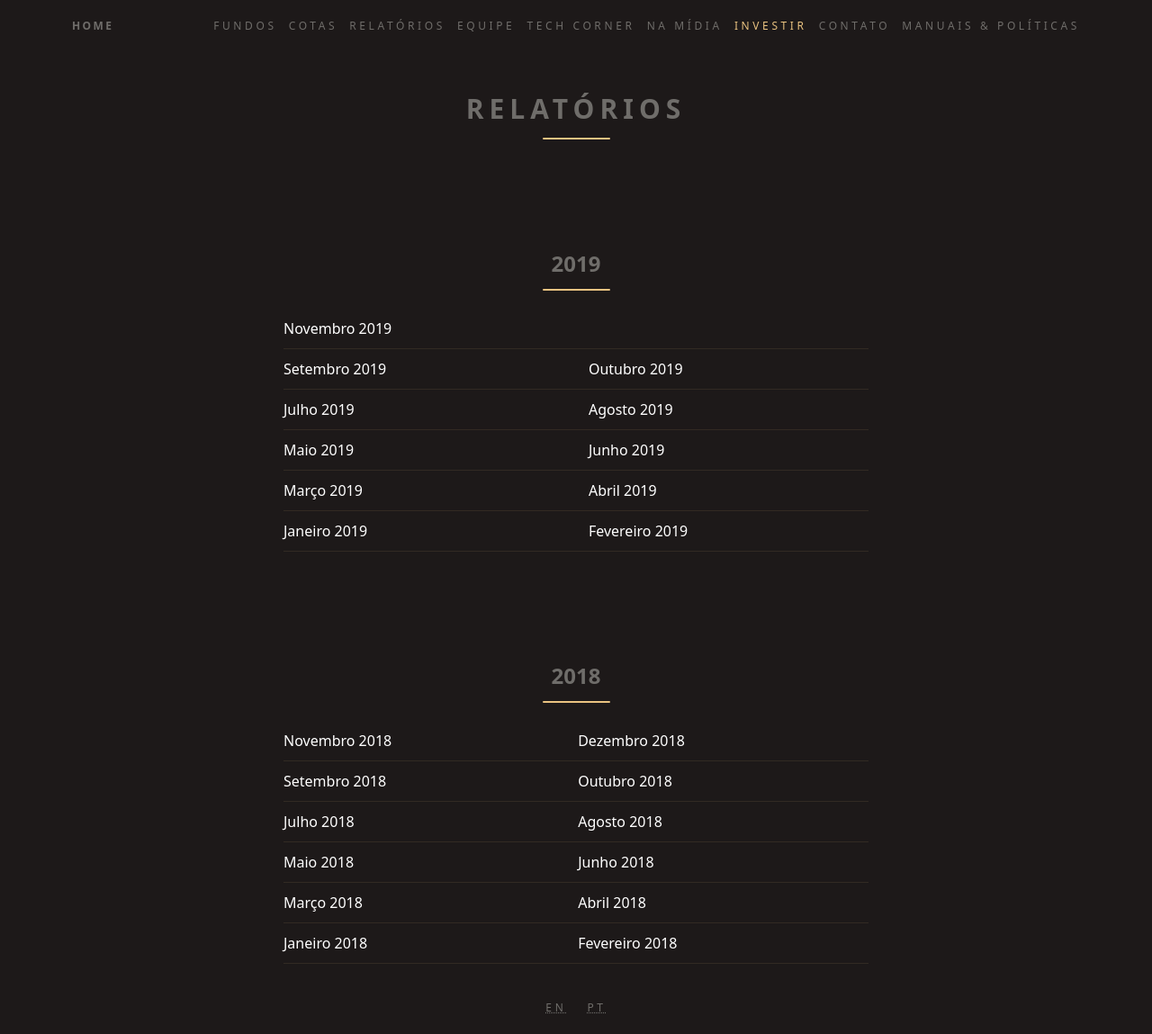
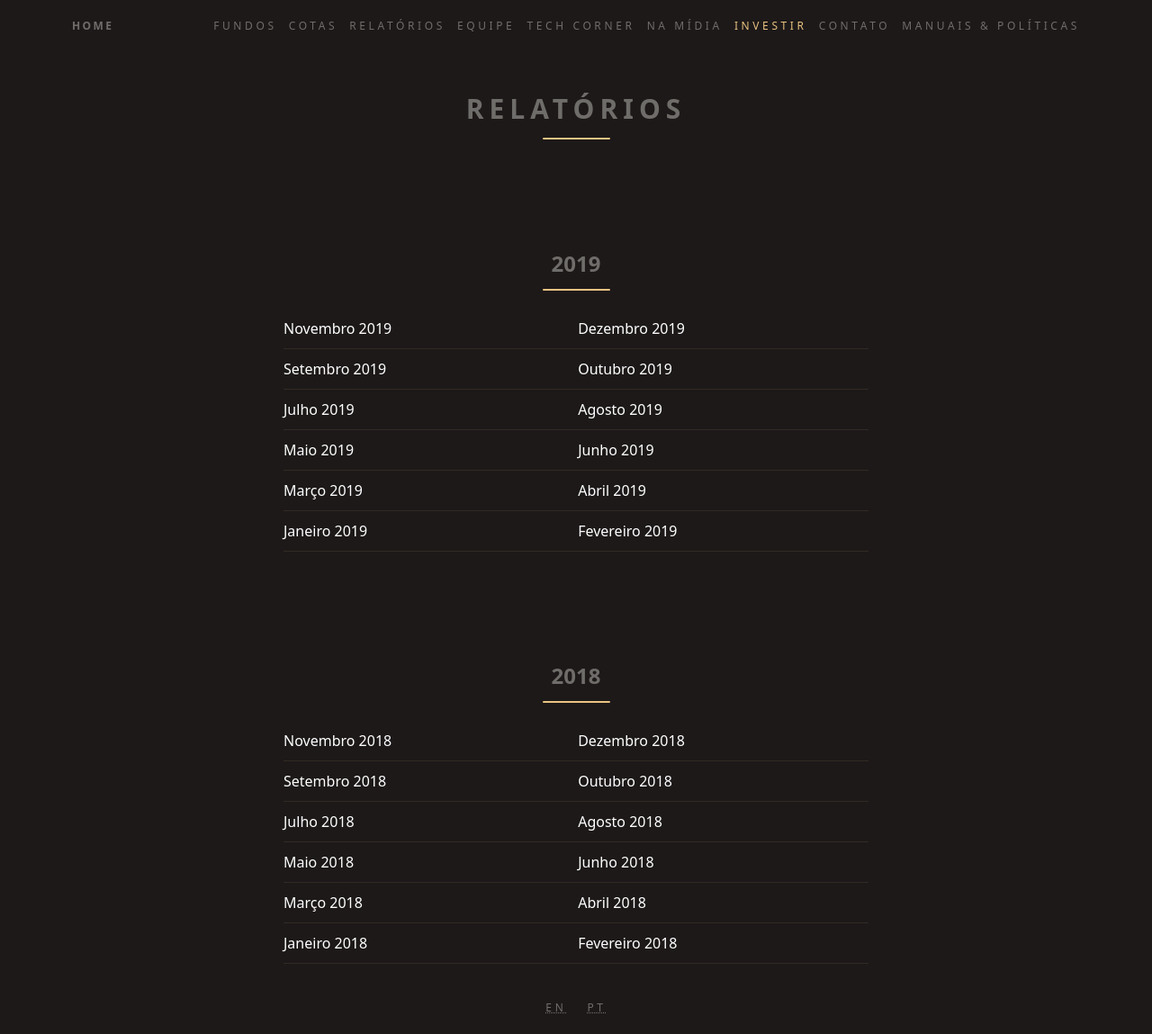
Before and after one commit to ateliedetemas/blpcrypto, a Jekyll site: the page built from _pages/relatorios.md, in a window 1280 px wide. Shown: the whole page at 90% size. Built offline with Jekyll 4.4.1, drawn with Linux system fonts in a browser that asks for light colours.

Commit message:
Update relatorios.md

```diff
--- a/_pages/relatorios.md
+++ b/_pages/relatorios.md
@@ -6,7 +6,7 @@ title: Relatórios
 
 ## 2019
 
-[Novembro 2019]({{ '/assets/documents/relatorios/2019/11p.pdf' | absolute_url }}) |
+[Novembro 2019]({{ '/assets/documents/relatorios/2019/11p.pdf' | absolute_url }}) |  [Dezembro 2019]({{ '/assets/documents/relatorios/2019/12p.pdf' | absolute_url }})
 [Setembro 2019]({{ '/assets/documents/relatorios/2019/09p.pdf' | absolute_url }}) | [Outubro 2019]({{ '/assets/documents/relatorios/2019/10p.pdf' | absolute_url }})
 [Julho 2019]({{ '/assets/documents/relatorios/2019/07.pdf' | absolute_url }}) | [Agosto 2019]({{ '/assets/documents/relatorios/2019/08p.pdf' | absolute_url }})
 [Maio 2019]({{ '/assets/documents/relatorios/2019/05.pdf' | absolute_url }}) | [Junho 2019]({{ '/assets/documents/relatorios/2019/06.pdf' | absolute_url }})
```
